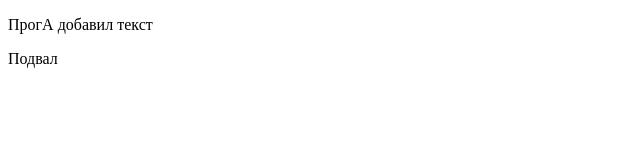
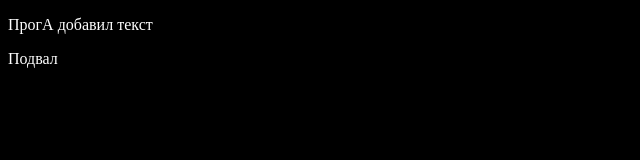
Before and after one commit to ivanSolovyov/js-project, a plain HTML site: page index.html in a window 1280 px wide. Shown: the whole page, without its empty margins (0-640 px from the left). Drawn offline with Linux system fonts and the light colour scheme.

Commit message:
Added style in index.html

```diff
--- a/index.html
+++ b/index.html
@@ -3,6 +3,12 @@
 <head>
 	<meta charset="UTF-8">
 	<title>JS-Project</title>
+	<style type="text/css">
+		body {
+			background: black;
+			color: white;
+		}
+	</style>
 </head>
 <body>
 <p>ПрогА добавил текст</p>
```
